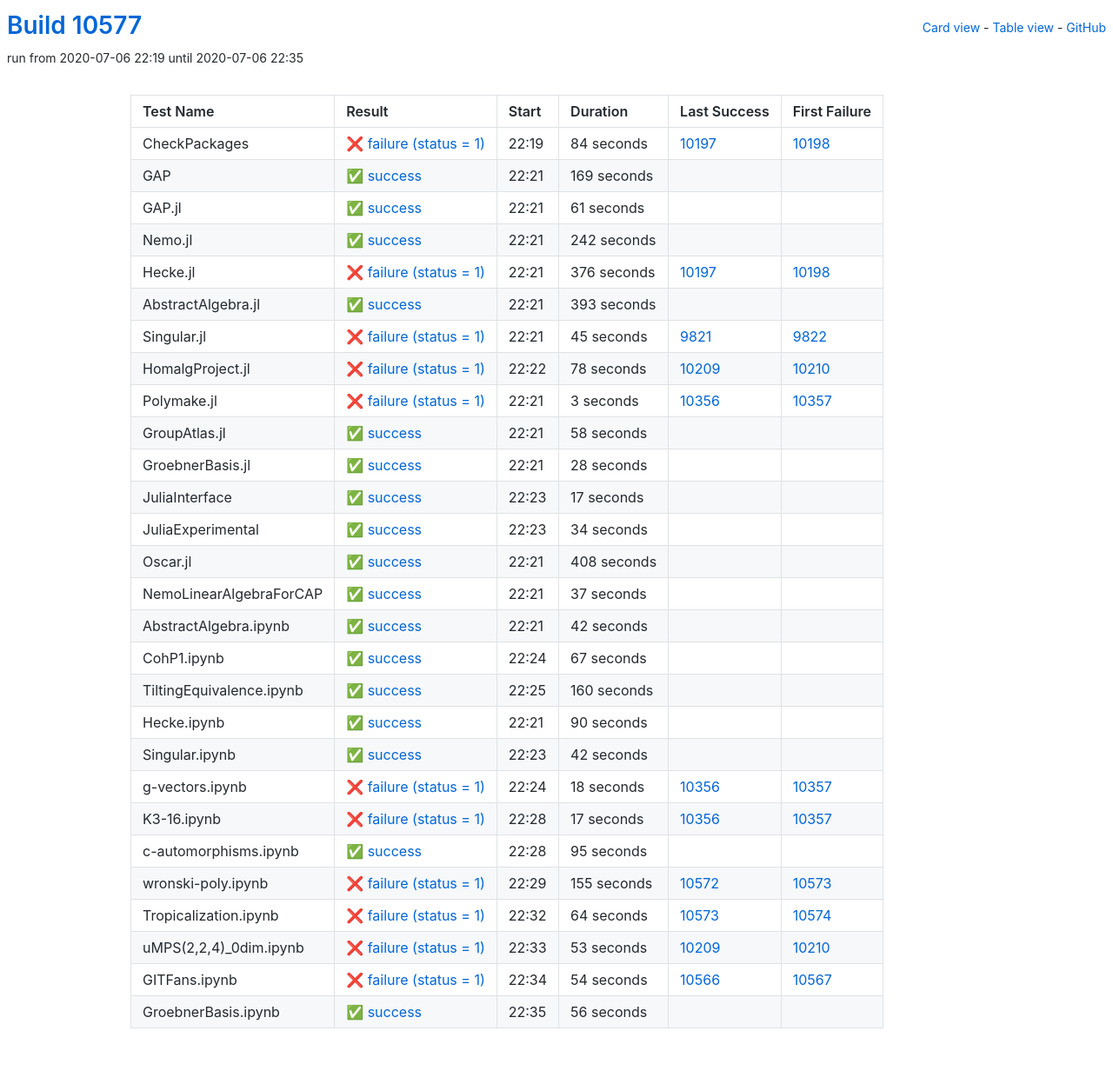
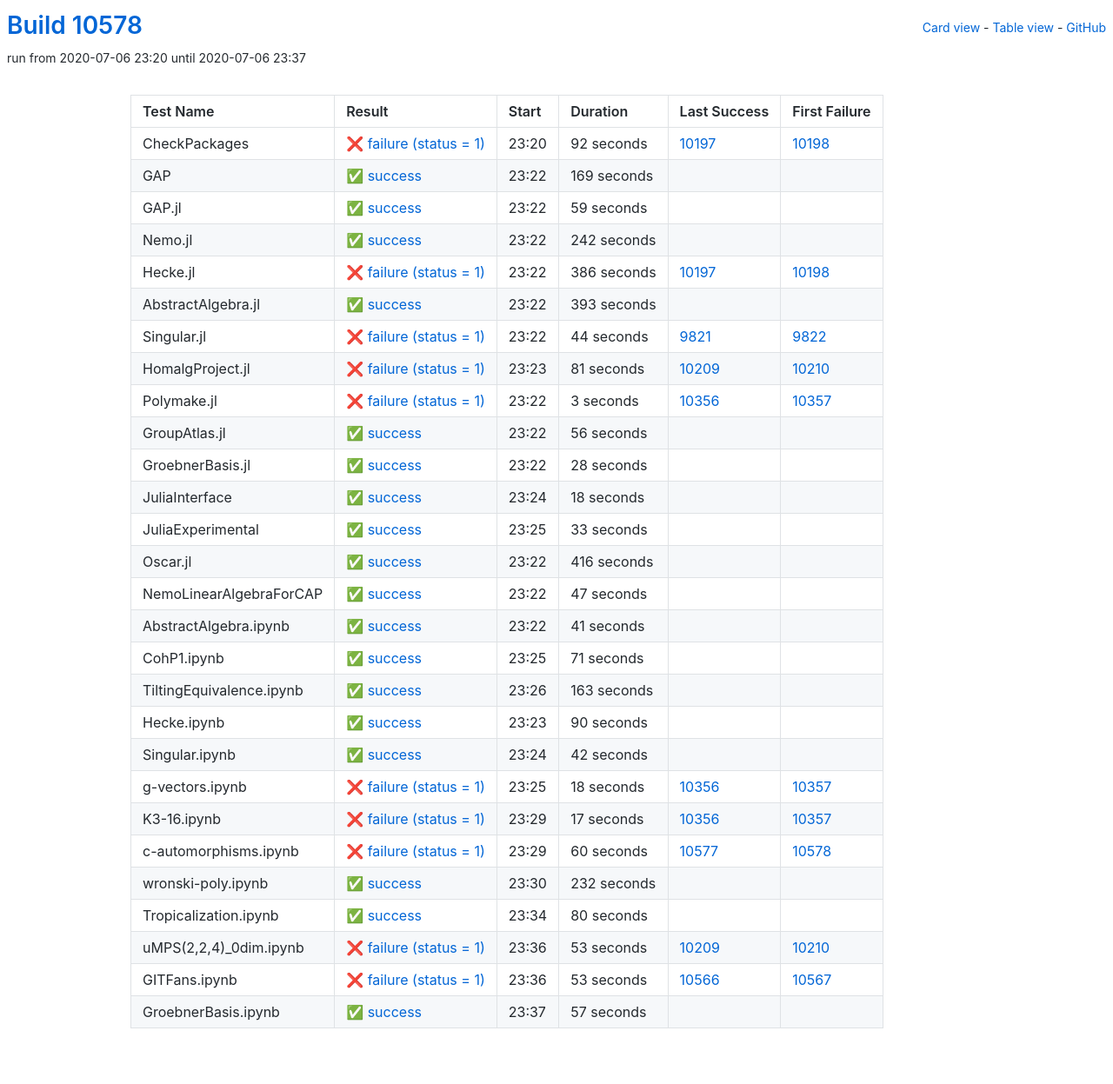
Before and after one commit to oscar-system/oscar-ci-status, a Jekyll site: the page built from table.html, in a window 1280 px wide. Shown: the whole page at 87% size. Built offline with Jekyll 4.4.1, drawn with Linux system fonts in a browser that asks for light colours.

Commit message:
Build #10578

```diff
--- a/_data/ci.yml
+++ b/_data/ci.yml
@@ -1,6 +1,6 @@
 ---
-build: 10577
-build_url: https://oscarci.mathematik.uni-kl.de/job/oscar/10577/
+build: 10578
+build_url: https://oscarci.mathematik.uni-kl.de/job/oscar/10578/
 job: oscar
 organization: oscar-system
 repo: oscar-ci-status
@@ -8,20 +8,20 @@
 tests:
 - name: CheckPackages
   id: checkpackages
-  log: https://oscarci.mathematik.uni-kl.de/job/oscar/10577/artifact/logs/build-10577/CheckPackages.log
-  start: 2020-07-06 22:19
+  log: https://oscarci.mathematik.uni-kl.de/job/oscar/10578/artifact/logs/build-10578/CheckPackages.log
+  start: 2020-07-06 23:20
   success: false
   exitcode: 1
   status: failure
-  duration: 84
+  duration: 92
   last_success: 10197
   last_success_url: https://oscarci.mathematik.uni-kl.de/job/oscar/10197/
   first_failure: 10198
   first_failure_url: https://oscarci.mathematik.uni-kl.de/job/oscar/10198/
 - name: GAP
   id: gap
-  log: https://oscarci.mathematik.uni-kl.de/job/oscar/10577/artifact/logs/build-10577/GAP.log
-  start: 2020-07-06 22:21
+  log: https://oscarci.mathematik.uni-kl.de/job/oscar/10578/artifact/logs/build-10578/GAP.log
+  start: 2020-07-06 23:22
   success: true
   exitcode: 0
   status: success
@@ -32,20 +32,20 @@
   first_failure_url:
 - name: GAP.jl
   id: gap-jl
-  log: https://oscarci.mathematik.uni-kl.de/job/oscar/10577/artifact/logs/build-10577/GAP.jl.log
-  start: 2020-07-06 22:21
+  log: https://oscarci.mathematik.uni-kl.de/job/oscar/10578/artifact/logs/build-10578/GAP.jl.log
+  start: 2020-07-06 23:22
   success: true
   exitcode: 0
   status: success
-  duration: 61
+  duration: 59
   last_success: false
   last_success_url:
   first_failure: false
   first_failure_url:
 - name: Nemo.jl
   id: nemo-jl
-  log: https://oscarci.mathematik.uni-kl.de/job/oscar/10577/artifact/logs/build-10577/Nemo.jl.log
-  start: 2020-07-06 22:21
+  log: https://oscarci.mathematik.uni-kl.de/job/oscar/10578/artifact/logs/build-10578/Nemo.jl.log
+  start: 2020-07-06 23:22
   success: true
   exitcode: 0
   status: success
@@ -56,20 +56,20 @@
   first_failure_url:
 - name: Hecke.jl
   id: hecke-jl
-  log: https://oscarci.mathematik.uni-kl.de/job/oscar/10577/artifact/logs/build-10577/Hecke.jl.log
-  start: 2020-07-06 22:21
+  log: https://oscarci.mathematik.uni-kl.de/job/oscar/10578/artifact/logs/build-10578/Hecke.jl.log
+  start: 2020-07-06 23:22
   success: false
   exitcode: 1
   status: failure
-  duration: 376
+  duration: 386
   last_success: 10197
   last_success_url: https://oscarci.mathematik.uni-kl.de/job/oscar/10197/
   first_failure: 10198
   first_failure_url: https://oscarci.mathematik.uni-kl.de/job/oscar/10198/
 - name: AbstractAlgebra.jl
   id: abstractalgebra-jl
-  log: https://oscarci.mathematik.uni-kl.de/job/oscar/10577/artifact/logs/build-10577/AbstractAlgebra.jl.log
-  start: 2020-07-06 22:21
+  log: https://oscarci.mathematik.uni-kl.de/job/oscar/10578/artifact/logs/build-10578/AbstractAlgebra.jl.log
+  start: 2020-07-06 23:22
   success: true
   exitcode: 0
   status: success
@@ -80,32 +80,32 @@
   first_failure_url:
 - name: Singular.jl
   id: singular-jl
-  log: https://oscarci.mathematik.uni-kl.de/job/oscar/10577/artifact/logs/build-10577/Singular.jl.log
-  start: 2020-07-06 22:21
+  log: https://oscarci.mathematik.uni-kl.de/job/oscar/10578/artifact/logs/build-10578/Singular.jl.log
+  start: 2020-07-06 23:22
   success: false
   exitcode: 1
   status: failure
-  duration: 45
+  duration: 44
   last_success: 9821
   last_success_url: https://oscarci.mathematik.uni-kl.de/job/oscar/9821/
   first_failure: 9822
   first_failure_url: https://oscarci.mathematik.uni-kl.de/job/oscar/9822/
 - name: HomalgProject.jl
   id: homalgproject-jl
-  log: https://oscarci.mathematik.uni-kl.de/job/oscar/10577/artifact/logs/build-10577/HomalgProject.jl.log
-  start: 2020-07-06 22:22
+  log: https://oscarci.mathematik.uni-kl.de/job/oscar/10578/artifact/logs/build-10578/HomalgProject.jl.log
+  start: 2020-07-06 23:23
   success: false
   exitcode: 1
   status: failure
-  duration: 78
+  duration: 81
   last_success: 10209
   last_success_url: https://oscarci.mathematik.uni-kl.de/job/oscar/10209/
   first_failure: 10210
   first_failure_url: https://oscarci.mathematik.uni-kl.de/job/oscar/10210/
 - name: Polymake.jl
   id: polymake-jl
-  log: https://oscarci.mathematik.uni-kl.de/job/oscar/10577/artifact/logs/build-10577/Polymake.jl.log
-  start: 2020-07-06 22:21
+  log: https://oscarci.mathematik.uni-kl.de/job/oscar/10578/artifact/logs/build-10578/Polymake.jl.log
+  start: 2020-07-06 23:22
   success: false
   exitcode: 1
   status: failure
@@ -116,20 +116,20 @@
   first_failure_url: https://oscarci.mathematik.uni-kl.de/job/oscar/10357/
 - name: GroupAtlas.jl
   id: groupatlas-jl
-  log: https://oscarci.mathematik.uni-kl.de/job/oscar/10577/artifact/logs/build-10577/GroupAtlas.jl.log
-  start: 2020-07-06 22:21
+  log: https://oscarci.mathematik.uni-kl.de/job/oscar/10578/artifact/logs/build-10578/GroupAtlas.jl.log
+  start: 2020-07-06 23:22
   success: true
   exitcode: 0
   status: success
-  duration: 58
+  duration: 56
   last_success: false
   last_success_url:
   first_failure: false
   first_failure_url:
 - name: GroebnerBasis.jl
   id: groebnerbasis-jl
-  log: https://oscarci.mathematik.uni-kl.de/job/oscar/10577/artifact/logs/build-10577/GroebnerBasis.jl.log
-  start: 2020-07-06 22:21
+  log: https://oscarci.mathematik.uni-kl.de/job/oscar/10578/artifact/logs/build-10578/GroebnerBasis.jl.log
+  start: 2020-07-06 23:22
   success: true
   exitcode: 0
   status: success
@@ -140,92 +140,92 @@
   first_failure_url:
 - name: JuliaInterface
   id: juliainterface
-  log: https://oscarci.mathematik.uni-kl.de/job/oscar/10577/artifact/logs/build-10577/JuliaInterface.log
-  start: 2020-07-06 22:23
+  log: https://oscarci.mathematik.uni-kl.de/job/oscar/10578/artifact/logs/build-10578/JuliaInterface.log
+  start: 2020-07-06 23:24
   success: true
   exitcode: 0
   status: success
-  duration: 17
+  duration: 18
   last_success: false
   last_success_url:
   first_failure: false
   first_failure_url:
 - name: JuliaExperimental
   id: juliaexperimental
-  log: https://oscarci.mathematik.uni-kl.de/job/oscar/10577/artifact/logs/build-10577/JuliaExperimental.log
-  start: 2020-07-06 22:23
+  log: https://oscarci.mathematik.uni-kl.de/job/oscar/10578/artifact/logs/build-10578/JuliaExperimental.log
+  start: 2020-07-06 23:25
   success: true
   exitcode: 0
   status: success
-  duration: 34
+  duration: 33
   last_success: false
   last_success_url:
   first_failure: false
   first_failure_url:
 - name: Oscar.jl
   id: oscar-jl
-  log: https://oscarci.mathematik.uni-kl.de/job/oscar/10577/artifact/logs/build-10577/Oscar.jl.log
-  start: 2020-07-06 22:21
+  log: https://oscarci.mathematik.uni-kl.de/job/oscar/10578/artifact/logs/build-10578/Oscar.jl.log
+  start: 2020-07-06 23:22
   success: true
   exitcode: 0
   status: success
-  duration: 408
+  duration: 416
   last_success: false
   last_success_url:
   first_failure: false
   first_failure_url:
 - name: NemoLinearAlgebraForCAP
   id: nemolinearalgebraforcap
-  log: https://oscarci.mathematik.uni-kl.de/job/oscar/10577/artifact/logs/build-10577/NemoLinearAlgebraForCAP.log
-  start: 2020-07-06 22:21
+  log: https://oscarci.mathematik.uni-kl.de/job/oscar/10578/artifact/logs/build-10578/NemoLinearAlgebraForCAP.log
+  start: 2020-07-06 23:22
   success: true
   exitcode: 0
   status: success
-  duration: 37
+  duration: 47
   last_success: false
   last_success_url:
   first_failure: false
   first_failure_url:
 - name: AbstractAlgebra.ipynb
   id: abstractalgebra-ipynb
-  log: https://oscarci.mathematik.uni-kl.de/job/oscar/10577/artifact/logs/build-10577/AbstractAlgebra.ipynb.log
-  start: 2020-07-06 22:21
+  log: https://oscarci.mathematik.uni-kl.de/job/oscar/10578/artifact/logs/build-10578/AbstractAlgebra.ipynb.log
+  start: 2020-07-06 23:22
   success: true
   exitcode: 0
   status: success
-  duration: 42
+  duration: 41
   last_success: false
   last_success_url:
   first_failure: false
   first_failure_url:
 - name: CohP1.ipynb
   id: cohp1-ipynb
-  log: https://oscarci.mathematik.uni-kl.de/job/oscar/10577/artifact/logs/build-10577/CohP1.ipynb.log
-  start: 2020-07-06 22:24
+  log: https://oscarci.mathematik.uni-kl.de/job/oscar/10578/artifact/logs/build-10578/CohP1.ipynb.log
+  start: 2020-07-06 23:25
   success: true
   exitcode: 0
   status: success
-  duration: 67
+  duration: 71
   last_success: false
   last_success_url:
   first_failure: false
   first_failure_url:
 - name: TiltingEquivalence.ipynb
   id: tiltingequivalence-ipynb
-  log: https://oscarci.mathematik.uni-kl.de/job/oscar/10577/artifact/logs/build-10577/TiltingEquivalence.ipynb.log
-  start: 2020-07-06 22:25
+  log: https://oscarci.mathematik.uni-kl.de/job/oscar/10578/artifact/logs/build-10578/TiltingEquivalence.ipynb.log
+  start: 2020-07-06 23:26
   success: true
   exitcode: 0
   status: success
-  duration: 160
+  duration: 163
   last_success: false
   last_success_url:
   first_failure: false
   first_failure_url:
 - name: Hecke.ipynb
   id: hecke-ipynb
-  log: https://oscarci.mathematik.uni-kl.de/job/oscar/10577/artifact/logs/build-10577/Hecke.ipynb.log
-  start: 2020-07-06 22:21
+  log: https://oscarci.mathematik.uni-kl.de/job/oscar/10578/artifact/logs/build-10578/Hecke.ipynb.log
+  start: 2020-07-06 23:23
   success: true
   exitcode: 0
   status: success
@@ -236,8 +236,8 @@
   first_failure_url:
 - name: Singular.ipynb
   id: singular-ipynb
-  log: https://oscarci.mathematik.uni-kl.de/job/oscar/10577/artifact/logs/build-10577/Singular.ipynb.log
-  start: 2020-07-06 22:23
+  log: https://oscarci.mathematik.uni-kl.de/job/oscar/10578/artifact/logs/build-10578/Singular.ipynb.log
+  start: 2020-07-06 23:24
   success: true
   exitcode: 0
   status: success
@@ -248,8 +248,8 @@
   first_failure_url:
 - name: g-vectors.ipynb
   id: g-vectors-ipynb
-  log: https://oscarci.mathematik.uni-kl.de/job/oscar/10577/artifact/logs/build-10577/g-vectors.ipynb.log
-  start: 2020-07-06 22:24
+  log: https://oscarci.mathematik.uni-kl.de/job/oscar/10578/artifact/logs/build-10578/g-vectors.ipynb.log
+  start: 2020-07-06 23:25
   success: false
   exitcode: 1
   status: failure
@@ -260,8 +260,8 @@
   first_failure_url: https://oscarci.mathematik.uni-kl.de/job/oscar/10357/
 - name: K3-16.ipynb
   id: k3-16-ipynb
-  log: https://oscarci.mathematik.uni-kl.de/job/oscar/10577/artifact/logs/build-10577/K3-16.ipynb.log
-  start: 2020-07-06 22:28
+  log: https://oscarci.mathematik.uni-kl.de/job/oscar/10578/artifact/logs/build-10578/K3-16.ipynb.log
+  start: 2020-07-06 23:29
   success: false
   exitcode: 1
   status: failure
@@ -272,44 +272,44 @@
   first_failure_url: https://oscarci.mathematik.uni-kl.de/job/oscar/10357/
 - name: c-automorphisms.ipynb
   id: c-automorphisms-ipynb
-  log: https://oscarci.mathematik.uni-kl.de/job/oscar/10577/artifact/logs/build-10577/c-automorphisms.ipynb.log
-  start: 2020-07-06 22:28
+  log: https://oscarci.mathematik.uni-kl.de/job/oscar/10578/artifact/logs/build-10578/c-automorphisms.ipynb.log
+  start: 2020-07-06 23:29
+  success: false
+  exitcode: 1
+  status: failure
+  duration: 60
+  last_success: 10577
+  last_success_url: https://oscarci.mathematik.uni-kl.de/job/oscar/10577/
+  first_failure: 10578
+  first_failure_url: https://oscarci.mathematik.uni-kl.de/job/oscar/10578/
+- name: wronski-poly.ipynb
+  id: wronski-poly-ipynb
+  log: https://oscarci.mathematik.uni-kl.de/job/oscar/10578/artifact/logs/build-10578/wronski-poly.ipynb.log
+  start: 2020-07-06 23:30
   success: true
   exitcode: 0
   status: success
-  duration: 95
+  duration: 232
   last_success: false
   last_success_url:
   first_failure: false
   first_failure_url:
-- name: wronski-poly.ipynb
-  id: wronski-poly-ipynb
-  log: https://oscarci.mathematik.uni-kl.de/job/oscar/10577/artifact/logs/build-10577/wronski-poly.ipynb.log
-  start: 2020-07-06 22:29
-  success: false
-  exitcode: 1
-  status: failure
-  duration: 155
-  last_success: 10572
-  last_success_url: https://oscarci.mathematik.uni-kl.de/job/oscar/10572/
-  first_failure: 10573
-  first_failure_url: https://oscarci.mathematik.uni-kl.de/job/oscar/10573/
 - name: Tropicalization.ipynb
   id: tropicalization-ipynb
-  log: https://oscarci.mathematik.uni-kl.de/job/oscar/10577/artifact/logs/build-10577/Tropicalization.ipynb.log
-  start: 2020-07-06 22:32
-  success: false
-  exitcode: 1
-  status: failure
-  duration: 64
-  last_success: 10573
-  last_success_url: https://oscarci.mathematik.uni-kl.de/job/oscar/10573/
-  first_failure: 10574
-  first_failure_url: https://oscarci.mathematik.uni-kl.de/job/oscar/10574/
+  log: https://oscarci.mathematik.uni-kl.de/job/oscar/10578/artifact/logs/build-10578/Tropicalization.ipynb.log
+  start: 2020-07-06 23:34
+  success: true
+  exitcode: 0
+  status: success
+  duration: 80
+  last_success: false
+  last_success_url:
+  first_failure: false
+  first_failure_url:
 - name: uMPS(2,2,4)_0dim.ipynb
   id: umps-2-2-4-0dim-ipynb
-  log: https://oscarci.mathematik.uni-kl.de/job/oscar/10577/artifact/logs/build-10577/uMPS-2-2-4-_0dim.ipynb.log
-  start: 2020-07-06 22:33
+  log: https://oscarci.mathematik.uni-kl.de/job/oscar/10578/artifact/logs/build-10578/uMPS-2-2-4-_0dim.ipynb.log
+  start: 2020-07-06 23:36
   success: false
   exitcode: 1
   status: failure
@@ -320,24 +320,24 @@
   first_failure_url: https://oscarci.mathematik.uni-kl.de/job/oscar/10210/
 - name: GITFans.ipynb
   id: gitfans-ipynb
-  log: https://oscarci.mathematik.uni-kl.de/job/oscar/10577/artifact/logs/build-10577/GITFans.ipynb.log
-  start: 2020-07-06 22:34
+  log: https://oscarci.mathematik.uni-kl.de/job/oscar/10578/artifact/logs/build-10578/GITFans.ipynb.log
+  start: 2020-07-06 23:36
   success: false
   exitcode: 1
   status: failure
-  duration: 54
+  duration: 53
   last_success: 10566
   last_success_url: https://oscarci.mathematik.uni-kl.de/job/oscar/10566/
   first_failure: 10567
   first_failure_url: https://oscarci.mathematik.uni-kl.de/job/oscar/10567/
 - name: GroebnerBasis.ipynb
   id: groebnerbasis-ipynb
-  log: https://oscarci.mathematik.uni-kl.de/job/oscar/10577/artifact/logs/build-10577/GroebnerBasis.ipynb.log
-  start: 2020-07-06 22:35
+  log: https://oscarci.mathematik.uni-kl.de/job/oscar/10578/artifact/logs/build-10578/GroebnerBasis.ipynb.log
+  start: 2020-07-06 23:37
   success: true
   exitcode: 0
   status: success
-  duration: 56
+  duration: 57
   last_success: false
   last_success_url:
   first_failure: false
```
Also changed, not shown: README.md.
